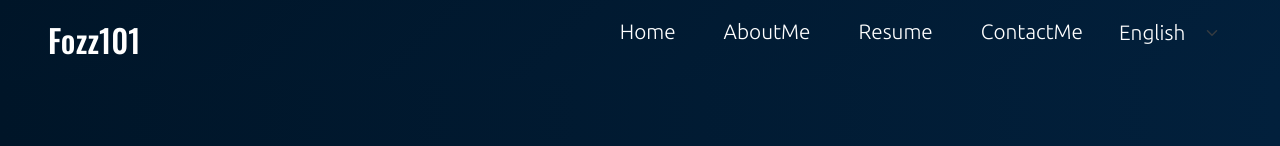
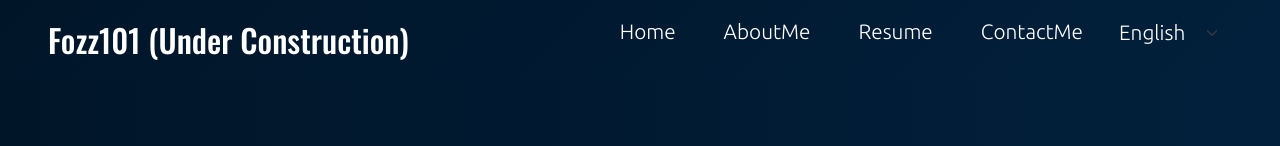
Before and after one commit to fozz101/fozz101.github.io, a React (Create React App) app in the folder my-portfolio/: page / in a window 1280 px wide. Shown: the top 146 px of the page. Built offline with nearby package versions, Linux system fonts and the light colour scheme; no server answers; grey boxes are pictures that could not be loaded.

Commit message:
gh-pages

```diff
--- a/my-portfolio/src/App.jsx
+++ b/my-portfolio/src/App.jsx
@@ -79,7 +79,7 @@ const App = () => {
             : "d-flex bg-new px-5 navbar-fixed-new py-3 flex-rows transition-all"
         }
       >
-        <span className="brand-name"> Fozz101</span>
+        <span className="brand-name"> Fozz101 (Under Construction)</span>
         <div className="d-flex flex-rows">
           <a
             href="#home"
```
Also changed, not shown: 1 other file (tests, documents, lock files or other folders).
